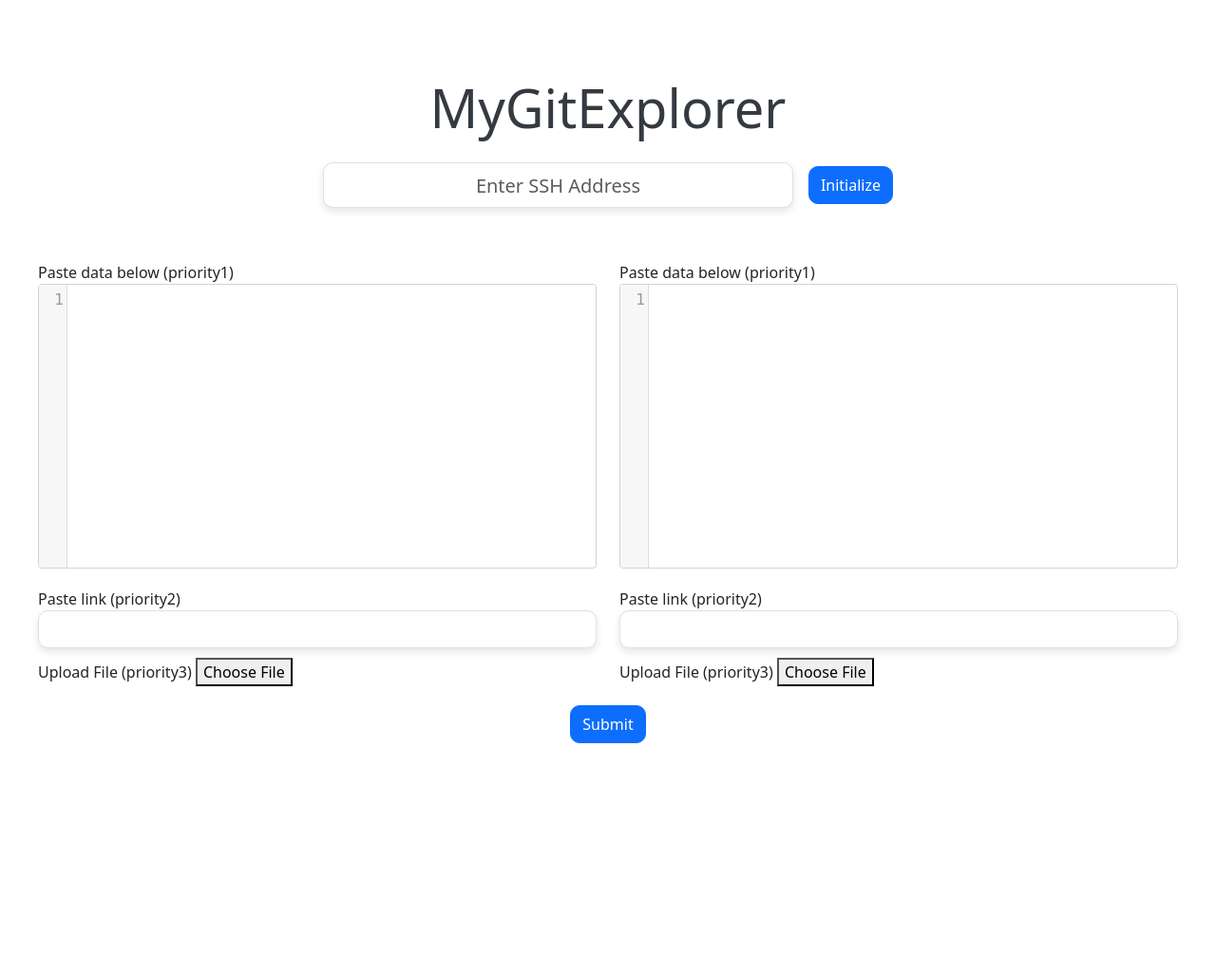
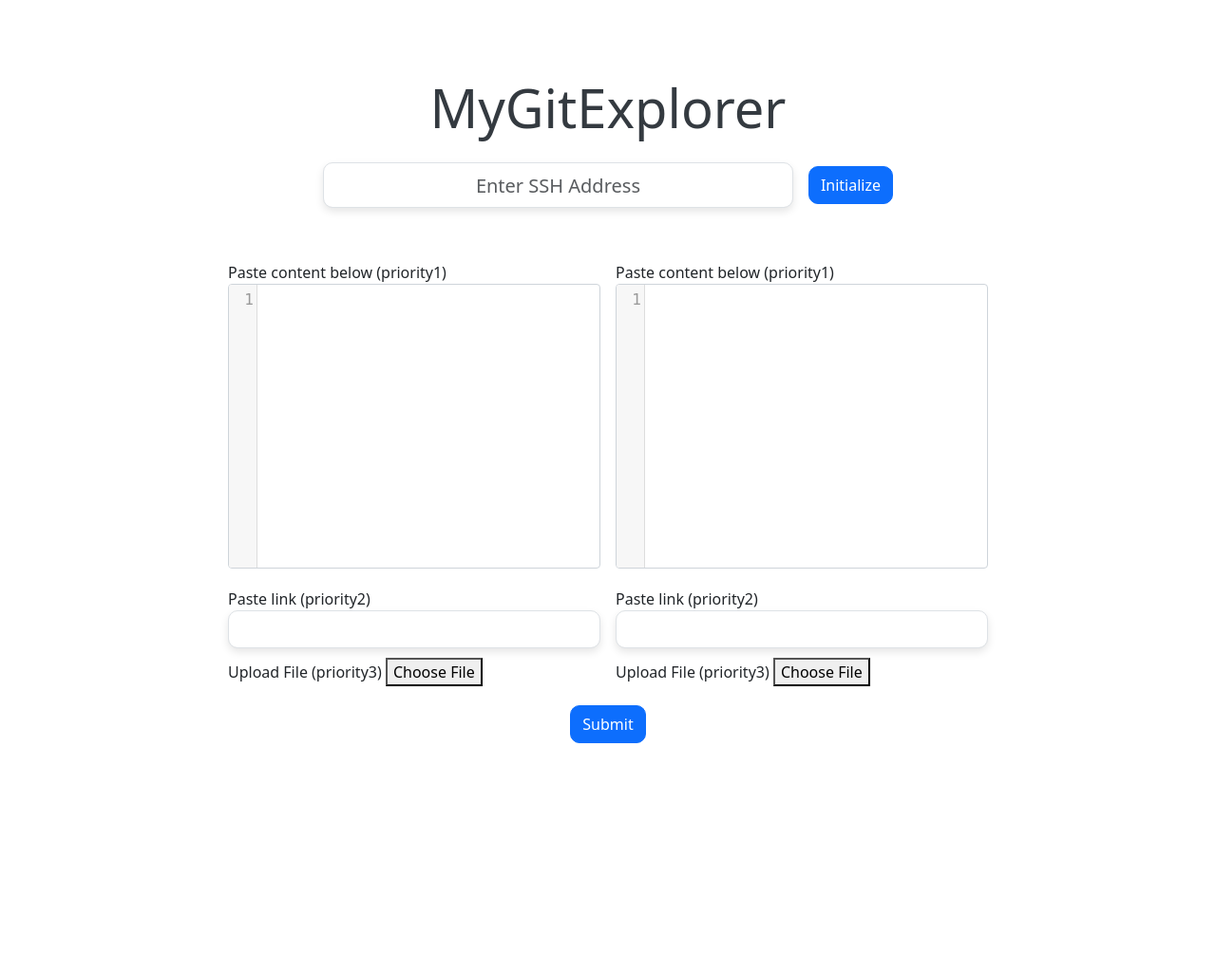
Before and after one commit to maddytae/gitexplorer, a Flask app: page / in a window 1280 px wide. Shown: the top 1023 px of the page at 95% size. Before the commit the page ends 783 px from the top, so only its background shows below. Run offline with Flask 3, Linux system fonts and the light colour scheme.

Commit message:
saving work

```diff
--- a/templates/main.html
+++ b/templates/main.html
@@ -32,16 +32,16 @@
         </form>
     </div>
 
-    <div class="text-center" style="padding-top: 2vh; max-width: 1500px; margin: auto;">
+    <div class="text-center" style="padding-top: 2vh; max-width: 800px; margin: auto;">
         <form method="post" class="mt-4" enctype="multipart/form-data">
-            <div class="text-center" style="padding-top: 2vh; max-width: 1200px; margin: auto;">
+            <div class="text-center" style="padding-top: 2vh; max-width: 800px; margin: auto;">
                 <div style="display: flex; justify-content: space-between;">
                     <div style="width: 49%; margin-right: 1rem;">
-                        <label for="code1" style="display: block; text-align: left;">Paste data below (priority1)</label>
+                        <label for="code1" style="display: block; text-align: left;">Paste content below (priority1)</label>
                         <textarea id="code1" name="code1">{{ code1 }}</textarea>
                     </div>
                     <div style="width: 49%;">
-                        <label for="code2" style="display: block; text-align: left;">Paste data below (priority1)</label>
+                        <label for="code2" style="display: block; text-align: left;">Paste content below (priority1)</label>
                         <textarea id="code2" name="code2">{{ code2 }}</textarea>
                     </div>
                 </div>
@@ -102,15 +102,17 @@
     </div>
 
 
-
+    {% endif %}
 
     <!-- Add a container div around the iframe -->
     <div class="iframe-container">
-        <iframe id="diffFrame" width="100%" height="600px" style="border:none; display: none;"></iframe>
+        <!-- <iframe id="diffFrame" width="100%" height="600px" style="border:none; display: none;"></iframe> -->
+        <iframe id="diffFrame" width="100%" height="600px"></iframe>
+
     </div>
 
 
-    {% endif %}
+
 
     <script src="{{ url_for('static', filename='scripts.js') }}"></script>
 
```
